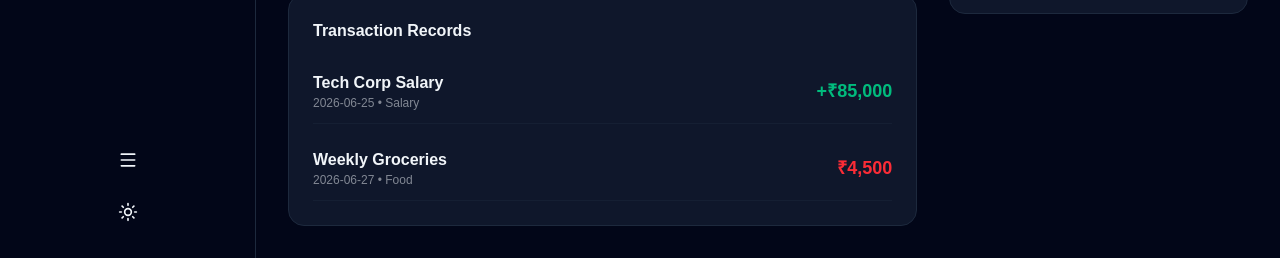
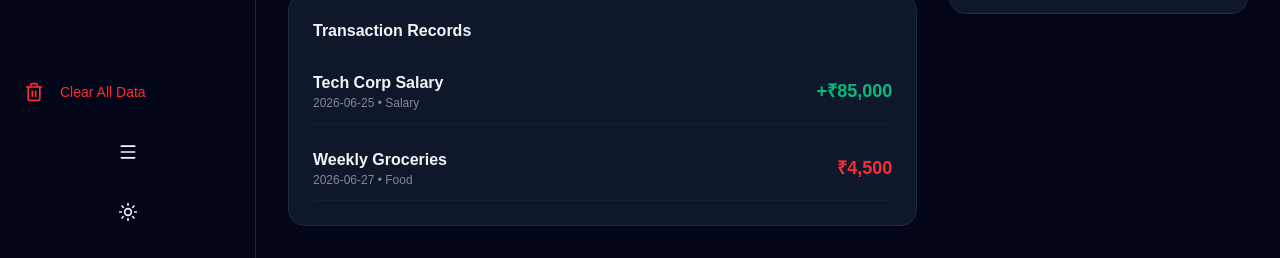
Before and after one commit to jaswanthr-dev/finsave-tracker, a Next.js app: page / in a window 1280 px wide. Shown: the part 636-894 px from the top of the page. Built offline with nearby package versions, Linux system fonts and the light colour scheme.

Commit message:
Update dashboard to include specific cards and tooltip

```diff
--- a/app/page.tsx
+++ b/app/page.tsx
@@ -1,7 +1,7 @@
 'use client';
 import { useState, useMemo, useEffect } from 'react';
 import { BarChart, Bar, XAxis, YAxis, CartesianGrid, Tooltip, ResponsiveContainer } from 'recharts';
-import { LayoutDashboard, Wallet, TrendingUp, TrendingDown, History, PlusCircle, Menu, Sun, Moon } from 'lucide-react';
+import { LayoutDashboard, Wallet, TrendingUp, TrendingDown, History, PlusCircle, Menu, Sun, Moon, Trash2 } from 'lucide-react';
 
 interface Transaction {
   id: number;
@@ -23,7 +23,6 @@ export default function FinSaveDashboard() {
   const [isDarkMode, setIsDarkMode] = useState(true);
   const [activePage, setActivePage] = useState('DASHBOARD');
 
-  // Data state initialized as empty, then populated by localStorage
   const [transactions, setTransactions] = useState<Transaction[]>([]);
 
   const [formData, setFormData] = useState({
@@ -34,7 +33,6 @@ export default function FinSaveDashboard() {
     category: 'Salary'
   });
 
-  // Load from localStorage on mount
   useEffect(() => {
     const saved = localStorage.getItem('finSaveData');
     if (saved) {
@@ -111,7 +109,11 @@ export default function FinSaveDashboard() {
                 </button>
             ))}
         </nav>
-        <div className="px-3 space-y-2">
+        <div className="px-3 space-y-4">
+            <button onClick={() => { localStorage.removeItem('finSaveData'); window.location.reload(); }} className="w-full flex items-center p-3 text-red-500 hover:bg-red-500/10 rounded-xl transition">
+                <Trash2 size={20} />
+                {isSidebarOpen && <span className="ml-4 font-medium text-sm">Clear All Data</span>}
+            </button>
             <button onClick={() => setIsSidebarOpen(!isSidebarOpen)} className="w-full flex items-center p-3 hover:bg-slate-500/10 rounded-xl justify-center"><Menu size={20}/></button>
             <button onClick={() => setIsDarkMode(!isDarkMode)} className="w-full flex items-center p-3 hover:bg-slate-500/10 rounded-xl justify-center">{isDarkMode ? <Sun size={20}/> : <Moon size={20}/>}</button>
         </div>
```
